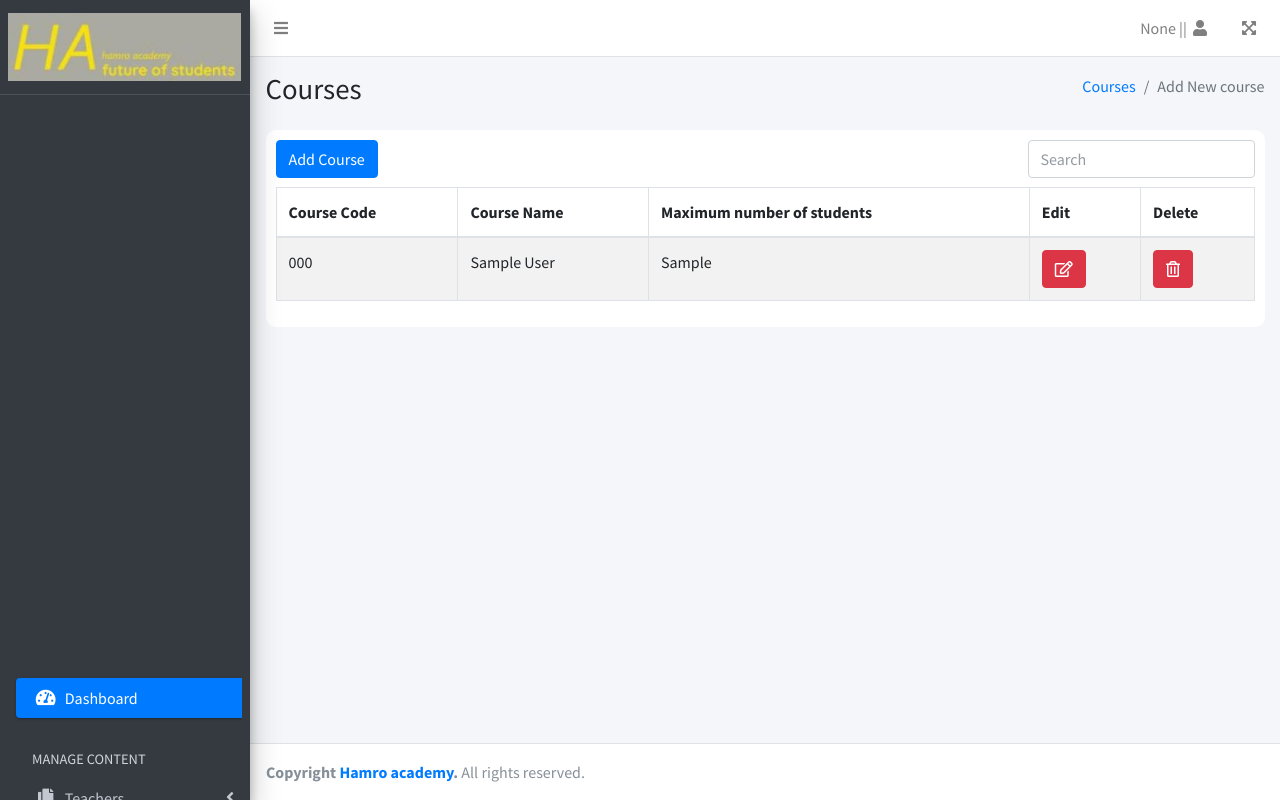
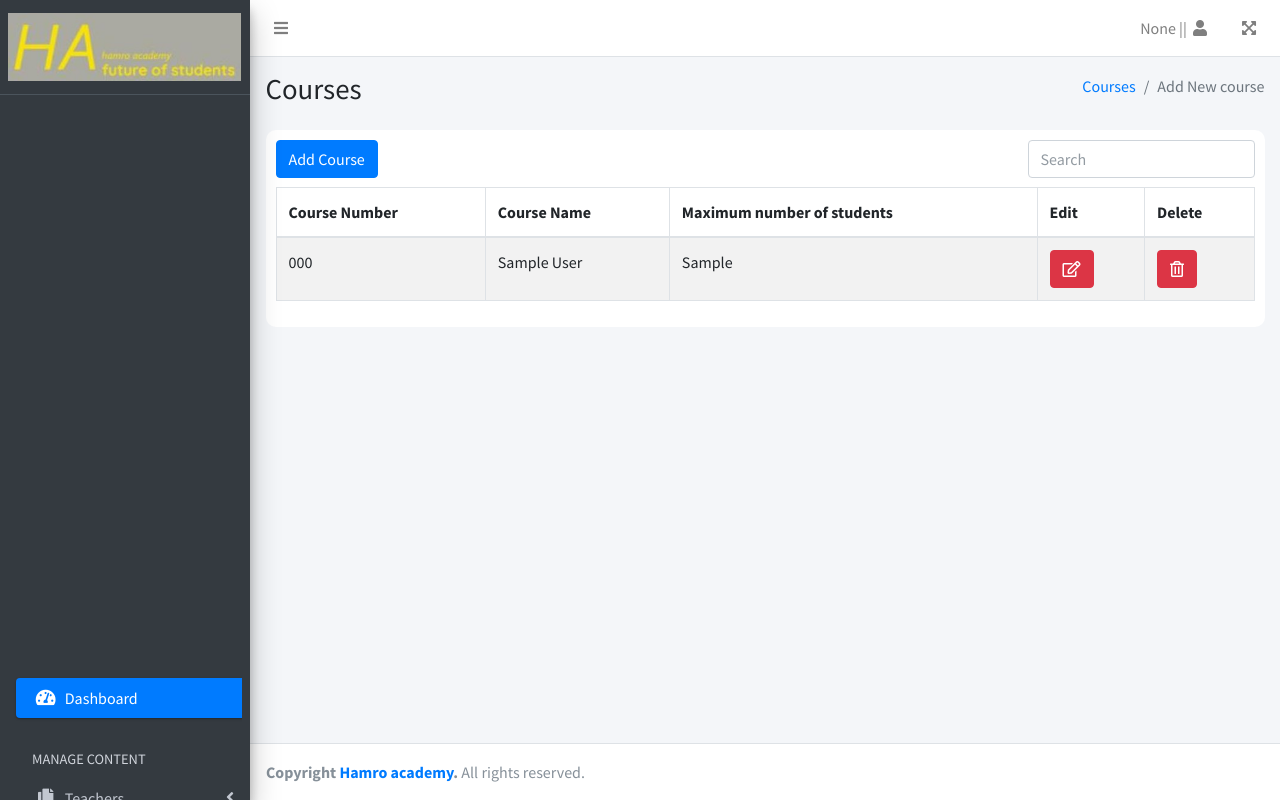
Before and after one commit to maheshwor003/HamroAcademyProject-, a Django app: page /Administration/allcourse/ in a window 1280 px wide. Run offline with Django 4.2, Linux system fonts and the light colour scheme; tables that the repository leaves empty hold one stand-in row (values such as "Sample post"); some libraries are stand-ins or nearby versions.

Commit message:
maheshwor test

```diff
--- a/Administration/template/Administration/allcourse.html
+++ b/Administration/template/Administration/allcourse.html
@@ -41,7 +41,7 @@
                         <thead>
                             <tr>
 
-                                <th>Course Code</th>
+                                <th>Course Number</th>
                                 <th>Course Name</th>
                                 <th>Maximum number of students</th>
                                 <th>Edit</th>
```
